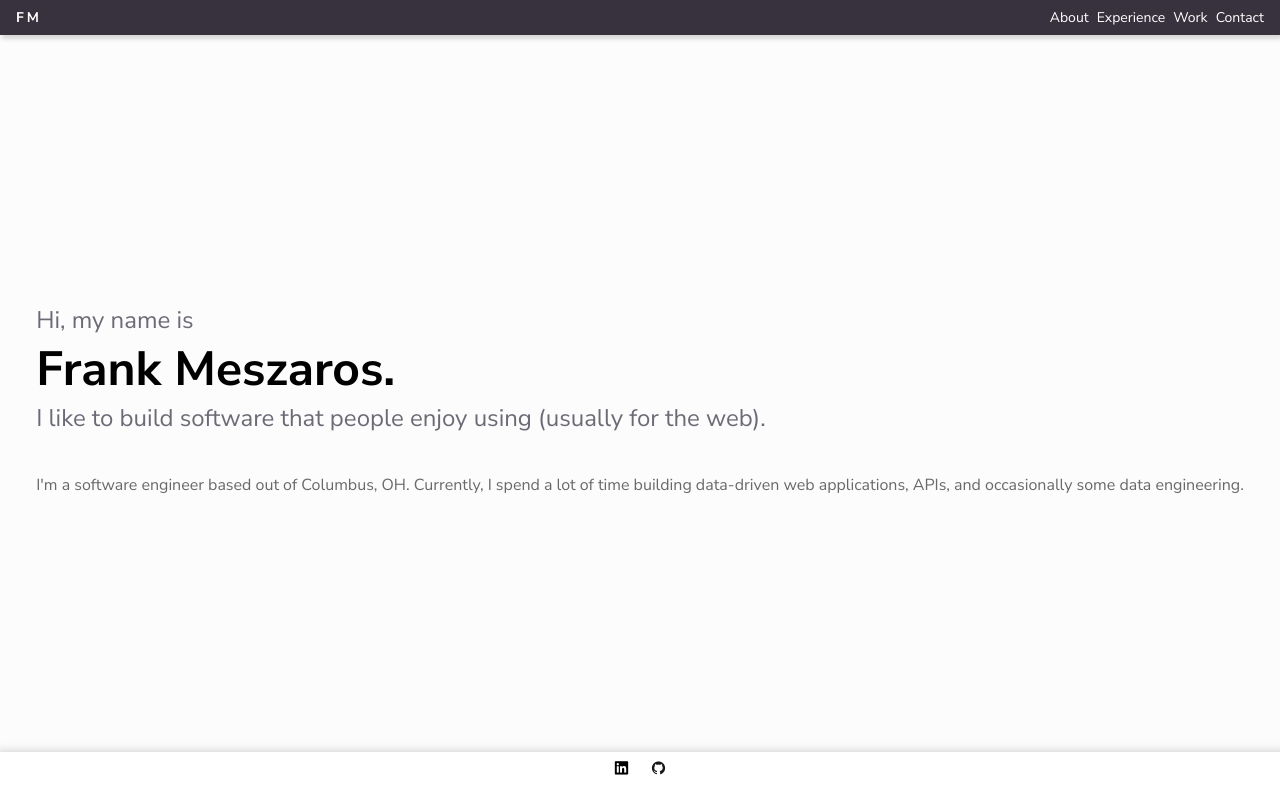
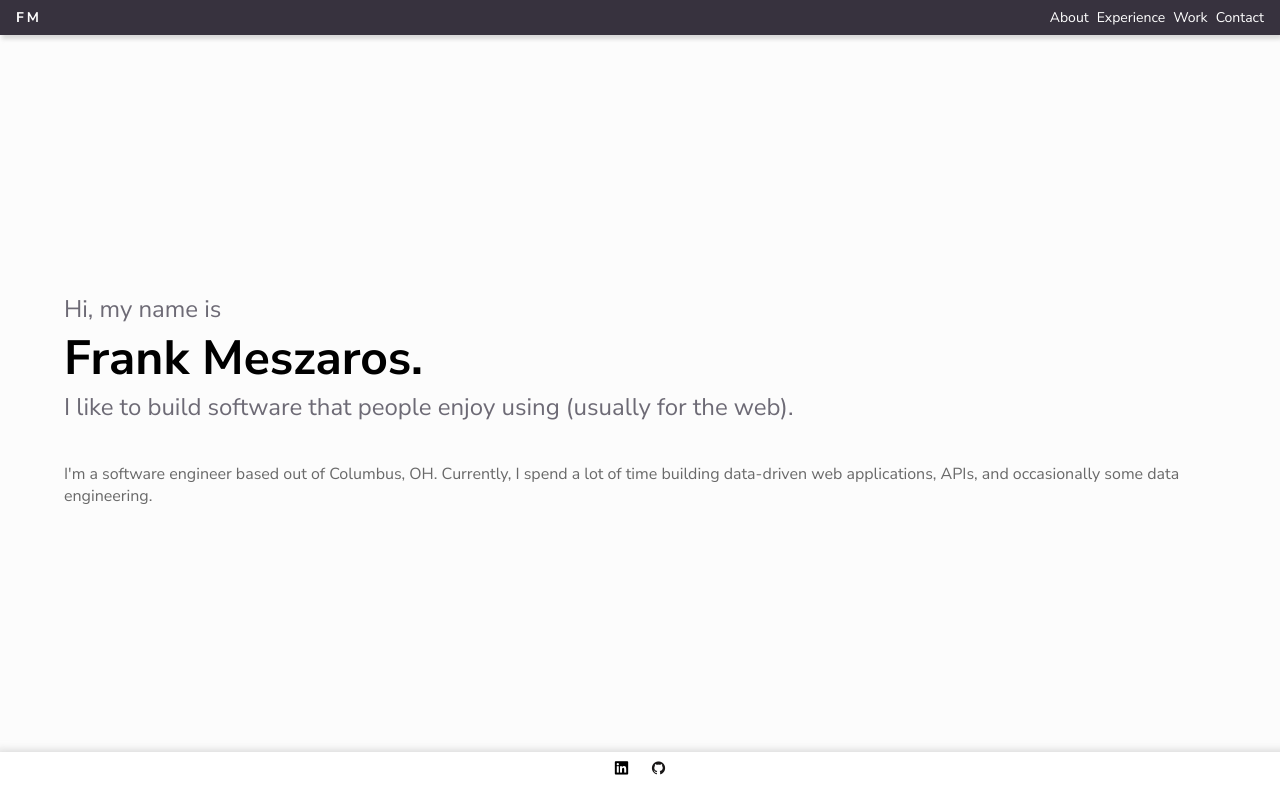
Before and after one commit to frankmeszaros/portfolio, a React (Create React App) app: page / in a window 1280 px wide. Shown: the top 800 px of the page. Built offline with nearby package versions, Linux system fonts and the light colour scheme; no server answers.

Commit message:
improving styling on intro component, adding google analytics to site

```diff
--- a/package.json
+++ b/package.json
@@ -16,6 +16,7 @@
     "graphql": "^15.3.0",
     "react": "^16.13.1",
     "react-dom": "^16.13.1",
+    "react-ga": "^3.1.2",
     "react-router-dom": "^5.2.0",
     "react-scripts": "3.4.1",
     "react-scroll": "^1.8.0",
--- a/src/App.jsx
+++ b/src/App.jsx
@@ -1,4 +1,5 @@
 import React from "react";
+import ReactGA from "react-ga";
 import { ThemeProvider } from "styled-components";
 
 import About from "./views/About";
@@ -10,6 +11,10 @@ import Intro from "./views/Intro";
 import Work from "./views/Work";
 
 import theme from "./theme";
+
+ReactGA.initialize(process.env.REACT_APP_GA_TRACKING_ID);
+if (window && window.location)
+  ReactGA.pageview(window.location.pathname + window.location.search);
 
 const App = () => (
   <ThemeProvider theme={theme}>
--- a/src/views/Intro.jsx
+++ b/src/views/Intro.jsx
@@ -4,7 +4,7 @@ import Box from "../components/Box";
 import Text from "../components/Text";
 
 const Intro = () => (
-  <Box display="flex" justifyContent="center" minHeight="100vh">
+  <Box display="flex" justifyContent="center" minHeight="100vh" px={[3, 4, 5]}>
     <Box display="flex" flexDirection="column" justifyContent="center">
       <Text fontSize={[2, 3, 4]} color="darkGray">
         Hi, my name is
```
Also changed, not shown: 1 other file (tests, documents, lock files or other folders).
